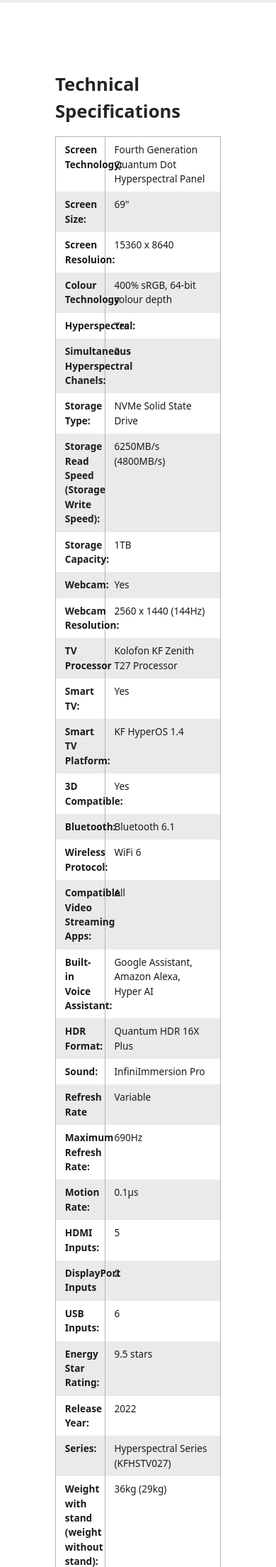
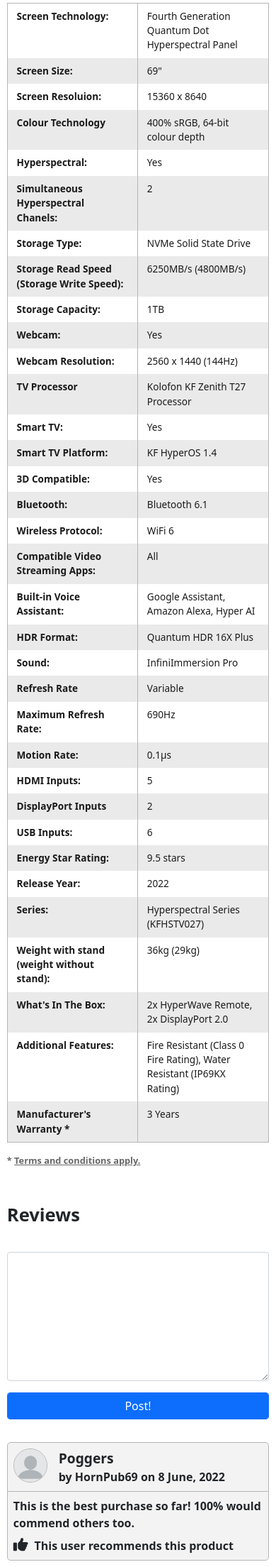
Before and after one commit to AryanJassal/best-guys, a Django app: page /store/product/hyperspectral-tv/ in a window 390 px wide; the page is wider, and only the part inside the window is pictured. Shown: the part 2015-4223 px from the top of that part at 71% size. Run offline with Django 4.2, Linux system fonts and the light colour scheme; some libraries are stand-ins or nearby versions.

Commit message:
added specifications and reviews; making the site mobile responsive

```diff
--- a/store/static/css/store_styles.css
+++ b/store/static/css/store_styles.css
@@ -6,6 +6,13 @@
 a, a:hover
 {
   color: inherit;
+}
+
+img.responsive
+{
+  max-width: 100%;
+  object-fit: contain;
+  height: 100%;
 }
 
 .brand-navbar-container, .navbar-container, .logo-container
@@ -58,12 +65,6 @@
   height: 2rem;
 }
 
-.product-information-wrapper
-{
-  min-height: 10rem;
-  background-color: beige;
-}
-
 p.information-placeholder-label
 {
   width: 100%;
@@ -96,6 +97,7 @@
 .navbar-logo-image
 {
   max-width: 100%;
+  object-fit: contain;
   height: 100%;
 }
 
@@ -145,7 +147,6 @@
   flex-direction: column;
   justify-content: center;
   align-items: center;
-  width: 60%;
   margin-top: 1rem;
 }
 
@@ -162,36 +163,68 @@
 {
   font-size: 1.5rem;
   font-weight: 700;
+  text-align: center;
 }
 
 .product-title-wrapper .product-subtitle
 {
   font-size: 1.2rem;
   font-weight: 500;
+  text-align: center;
+}
+
+.product-information
+{
+  padding: 0 1.5rem;
 }
 
 .product-information .product-details
 {
   display: flex;
-  flex-direction: row;
 }
 
+@media screen and (min-width: 1200px)
+{
+  .product-information .product-details
+  {
+    flex-direction: row;
+  }
+}
+
+@media screen and (max-width: 1200px)
+{
+  .product-information .product-details
+  {
+    flex-direction: column;
+  }
+}
 .product-details .product-image-wrapper
 {
+  min-height: 0;
+  max-height: 500px;
+  /* height: 500px; */
+  margin: 2rem 0;
+
+}
+
+.product-details .product-image-wrapper .product-image-container
+{
   display: flex;
-  flex-grow: 0;
   align-items: center;
   justify-content: center;
   background-color: white;
   border-radius: 5px;
-  height: 500px;
+  height: auto;
+  max-height: 500px;
+  width: auto;
   padding: 3rem;
-  margin: 2rem 0;
 }
 
-.product-image-wrapper .product-image
+.product-image-container .product-image
 {
-  height: 100%;
+  max-height: 400px;
+  width: 100%;
+  height: auto;
 }
 
 .product-details .product-price-wrapper
@@ -199,9 +232,24 @@
   flex-shrink: 0;
   background-color: white;
   border-radius: 5px;
-  width: 23rem;
   padding: 0 1.5rem;
-  margin: 2rem 0 2rem 4rem;
+}
+
+@media screen and (min-width: 1200px)
+{
+  .product-details .product-price-wrapper
+  {
+    width: 23rem;
+    margin: 2rem 0 2rem 4rem;
+  }
+}
+
+@media screen and (max-width: 1200px)
+{
+  .product-details .product-price-wrapper
+  {
+    margin: 2rem 0;
+  }
 }
 
 .product-price-wrapper .product-price
@@ -306,17 +354,34 @@
 
 .description-wrapper
 {
+  margin-bottom: 2rem;
   font-size: 0.8rem;
   font-weight: 500;
   text-align: center;
-  width: 80%;
+  max-width: 90rem;
+}
+
+@media screen and (max-width: 900px)
+{
+  .description-wrapper
+  {
+    width: 90%;
+  }
+}
+
+@media screen and (min-width: 900px)
+{
+  .description-wrapper
+  {
+    width: 70%;
+  }
 }
 
 /*****************************************************/
 /*** Product specifications ***/
 /*****************************************************/
 
-.product-specifications-wrapper, .product-reviews-wrapper
+.product-specifications-wrapper
 {
   margin: 3rem 0;
   display: flex;
@@ -324,17 +389,32 @@
   align-items: center;
 }
 
-.product-specifications-wrapper .title, .product-reviews-wrapper .title
+.product-specifications-wrapper .title
 {
   font-weight: 700;
   font-size: 1.6rem;
   width: 100%;
   text-align: left;
+  padding: 1rem;
 }
 
-.product-specifications, .product-reviews
+.product-specifications
 {
-  width: 60%;
+  max-width: 70rem;
+}
+
+@media screen and (min-width: 1100px) {
+  .product-specifications
+  {
+    width: 80%;
+  }
+}
+
+@media screen and (max-width: 1100px) {
+  .product-specifications
+  {
+    width: 95%;
+  }
 }
 
 .product-specifications .specifications
@@ -362,7 +442,6 @@
   width: 30%;
   border-right: 1px solid #b5b5b5;
   font-weight: 600;
-
 }
 
 .product-specifications .specifications div .specification
@@ -370,6 +449,32 @@
   padding-left: 0.8rem;
   width: 70%;
   font-weight: 400;
+}
+
+@media screen and (min-width: 768px)
+{
+  .product-specifications .specifications div .title
+  {
+    width: 30%;
+  }
+
+  .product-specifications .specifications div .specification
+  {
+    width: 70%;
+  }
+}
+
+@media screen and (max-width: 768px)
+{
+  .product-specifications .specifications div .title
+  {
+    width: 50%;
+  }
+
+  .product-specifications .specifications div .specification
+  {
+    width: 50%;
+  }
 }
 
 .product-specifications .specifications div:nth-child(even)
@@ -391,3 +496,107 @@
 /*****************************************************/
 /*** Product reviews ***/
 /*****************************************************/
+
+.product-reviews-wrapper
+{
+  margin: 3rem 0;
+  display: flex;
+  flex-direction: column;
+  align-items: center;
+}
+
+.product-reviews .title
+{
+  font-weight: 700;
+  font-size: 1.6rem;
+  width: 100%;
+  text-align: left;
+}
+
+.product-reviews
+{
+  max-width: 70rem;
+}
+
+.review
+{
+  margin-top: 1.4rem;
+  min-height: 10rem;
+  background: #f3f3f3;
+  border: 1px solid #b5b5b5;
+  border-radius: 5px;
+  position: relative;
+}
+
+.reviews .review .header
+{
+  display: flex;
+  flex-direction: row;
+  padding: 0.5rem;
+  border-bottom: 1px solid #b5b5b5;
+}
+
+.review .header .profile-image-wrapper
+{
+  flex-grow: 0;
+  height: 3rem;
+  width: 3rem;
+  border-radius: 50%;
+  overflow: hidden;
+  border: 1px solid #b5b5b5;
+}
+
+.review .header .review-title-wrapper
+{
+  padding-left: 1rem;
+  display: flex;
+  flex-direction: column;
+}
+
+.review-title
+{
+  font-size: 1.2rem;
+  font-weight: 600;
+}
+
+.review .body
+{
+  padding: 0.5rem;
+  margin-bottom: 2rem;
+}
+
+.review .user-feedback
+{
+  position: absolute;
+  bottom: 0;
+  padding: 0.5rem;
+}
+
+.review .user-feedback .fa
+{
+  font-size: 1.3rem;
+}
+
+.review .user-feedback span
+{
+  padding-left: 0.3rem;
+}
+
+.product-reviews .add-review
+{
+  margin: 2rem 0;
+}
+
+@media screen and (min-width: 1100px) {
+  .product-reviews
+  {
+    width: 80%;
+  }
+}
+
+@media screen and (max-width: 1100px) {
+  .product-reviews
+  {
+    width: 95%;
+  }
+}
--- a/store/templates/store/page_layout.html
+++ b/store/templates/store/page_layout.html
@@ -10,15 +10,15 @@
     <link href="https://cdn.jsdelivr.net/npm/bootstrap@5.1.3/dist/css/bootstrap.min.css" rel="stylesheet">
     <link href="https://cdnjs.cloudflare.com/ajax/libs/font-awesome/6.1.1/css/all.min.css" rel="stylesheet">
     <link href="https://cdn.jsdelivr.net/npm/bootstrap-icons@1.8.1/font/bootstrap-icons.css" rel="stylesheet">
-    <link href="https://code.jquery.com/ui/1.13.1/themes/base/jquery-ui.css" rel="stylesheet">
+    {# <link href="https://code.jquery.com/ui/1.13.1/themes/base/jquery-ui.css" rel="stylesheet"> #}
 
     <link rel="stylesheet" href="{% static 'css/store_styles.css' %}">
-    <link rel="shortcut icon" type="image/png" href="{% static 'images/favicon.png' %}"/>
+    {# <link rel="shortcut icon" type="image/png" href="{% static 'images/favicon.png' %}"/> #}
 
-    <script src="https://code.jquery.com/jquery-3.6.0.min.js"></script>
-    <script src="https://cdn.jsdelivr.net/npm/@popperjs/core@2.9.2/dist/umd/popper.min.js"></script>
-    <script src="https://cdn.jsdelivr.net/npm/bootstrap@5.1.3/dist/js/bootstrap.min.js"></script>
-    <script src="https://code.jquery.com/ui/1.13.1/jquery-ui.js"></script>
+    {# <script src="https://code.jquery.com/jquery-3.6.0.min.js"></script> #}
+    {# <script src="https://cdn.jsdelivr.net/npm/@popperjs/core@2.9.2/dist/umd/popper.min.js"></script> #}
+    {# <script src="https://cdn.jsdelivr.net/npm/bootstrap@5.1.3/dist/js/bootstrap.min.js"></script> #}
+    {# <script src="https://code.jquery.com/ui/1.13.1/jquery-ui.js"></script> #}
   </head>
   <body>
     <div class="top-notifications-container">
@@ -85,7 +85,7 @@
         <div class="breadcrumbs-wrapper d-flex justify-content-center align-items-center mt-2">
           <div class="breadcrumbs-content d-flex">
             {% block breadcrumbs_text %}
-              <a href="#" class="breadcrumbs-link">Development</a> / <a href="#" class="breadcrumbs-link">Testing</a> / <span href="#" class="breadcrumbs-text">Breadcrumbs</a>
+              <a href="#" class="breadcrumbs-link">Development</a> / <a href="https://downloadmoreram.com/" class="breadcrumbs-link">Testing</a> / <span href="#https://downloadmoreram.comhttps://downloadmoreram.com/" class="breadcrumbs-text">Breadcrumbs</a>
                 {% endblock %}
           </div>
         </div>
@@ -103,7 +103,9 @@
 
             <div class="product-details">
               <div class="product-image-wrapper">
-                <img src="{{ product_image }}" alt="product image" class="product-image">
+                <div class="product-image-container">
+                  <img src="{{ product_image }}" alt="product image" class="product-image">
+                </div>
               </div>
 
               <div class="product-price-wrapper">
@@ -117,13 +119,13 @@
                 </div>
                 {% endif %}
                 <div class="w-100 mt-4">
-                  <a class="btn btn-primary w-100" href="#">BUY NOW</a>
+                  <a class="btn btn-primary w-100" href="https://downloadmoreram.com/">BUY NOW</a>
                 </div>
                 <div class="w-100 mt-2">
-                  <a class="btn btn-secondary w-100" href="#">BUY ON AMAZON</a>
+                  <a class="btn btn-secondary w-100" href="https://downloadmoreram.com/">BUY ON AMAZON</a>
                 </div>
                 <div class="check-availability-wrapper">
-                  <a href="#" class="btn btn-success">
+                  <a href="https://downloadmoreram.com/" class="btn btn-success">
                     <i class="fa-solid fa-boxes-stacked pe-2"></i>Check availability in store
                   </a>
                 </div>
@@ -140,13 +142,13 @@
                     <i class="fa-solid fa-star ratings-star"></i>
                   </div>
                   <div class="add-review">
-                    <a href="#"><i class="fa-solid fa-pen me-2 mb-4"></i>Write a review</a>
+                    <a href="https://youtu.be/mkdWR5DuhBA"><i class="fa-solid fa-pen me-2 mb-4"></i>Write a review</a>
                   </div>
                 </div>
               </div>
             </div>
 
-            <div class="description-wrapper mb-4">
+            <div class="description-wrapper">
               {{ brief_description }}
             </div>
           </div>
@@ -167,7 +169,7 @@
             {% endfor %}
           </div>
           <div class="subtext">
-            <span>* <a href="#">Terms and conditions apply.<a></span>
+            <span>* <a href="https://youtu.be/mkdWR5DuhBA">Terms and conditions apply.<a></span>
           </div>
         </div>
       {% endblock %}
@@ -177,7 +179,57 @@
       {% block product_reviews %}
         <div class="product-reviews">
           <span class="title">Reviews</span>
+
+          <div class="add-review">
+            <form action="#">
+              <textarea name="review" id="review" rows="7" class="form-control"></textarea>
+              <button class="btn btn-primary form-control mt-3" type="submit">Post!</button>
+
+            </form>
+          </div>
+
           <div class="reviews">
+
+            <div class="review">
+              <div class="header">
+                <div class="profile-image-wrapper">
+                  <img src="{% static 'images/blank-user-avatar.png' %}" alt="pfp" class="responsive">
+                </div>
+                <div class="review-title-wrapper">
+                  <span class="review-title">Poggers</span>
+                  <span class="review-user">by HornPub69 on 8 June, 2022</span>
+                </div>
+              </div>
+              <div class="body">
+                <div>
+                  This is the best purchase so far! 100% would commend others too.
+                </div>
+              </div>
+              <div class="user-feedback">
+                <i class="fa fa-thumbs-up"></i>
+                <span>This user recommends this product</span>
+              </div>
+            </div>
+            <div class="review">
+              <div class="header">
+                <div class="profile-image-wrapper">
+                  <img src="{% static 'images/blank-user-avatar.png' %}" alt="pfp" class="responsive">
+                </div>
+                <div class="review-title-wrapper">
+                  <span class="review-title">A test</span>
+                  <span class="review-user">by HornPub69 on 8 June, 2022</span>
+                </div>
+              </div>
+              <div class="body">
+                <div>
+                  This is ta comment to test out some things about this commenting feature and how it handles long pieces of text. Note that almost everything that you see is mostly non-functional and is just a template on how things should look. Once the visuals have been decided, the rest of the functionality will be added. Also, a thing I noticed is that GitHub Copilot is basically just TabNine inline completions in a different package and way more unintrusive. Some more content can be added here to test out more of the features. This basically acts like a stress test of sorts for the commenting feature. And, it appears to be working like a charm!
+                </div>
+              </div>
+              <div class="user-feedback">
+                <i class="fa fa-thumbs-up"></i>
+                <span>This user recommends this product</span>
+              </div>
+            </div>
 
           </div>
         </div>
--- a/website/settings.py
+++ b/website/settings.py
@@ -30,7 +30,7 @@
 # SECURITY WARNING: don't run with debug turned on in production!
 DEBUG = True
 
-ALLOWED_HOSTS = []
+ALLOWED_HOSTS = ['*']
 
 
 # Application definition
```
Also changed, not shown: store/static/images/blank-user-avatar.png (added).
